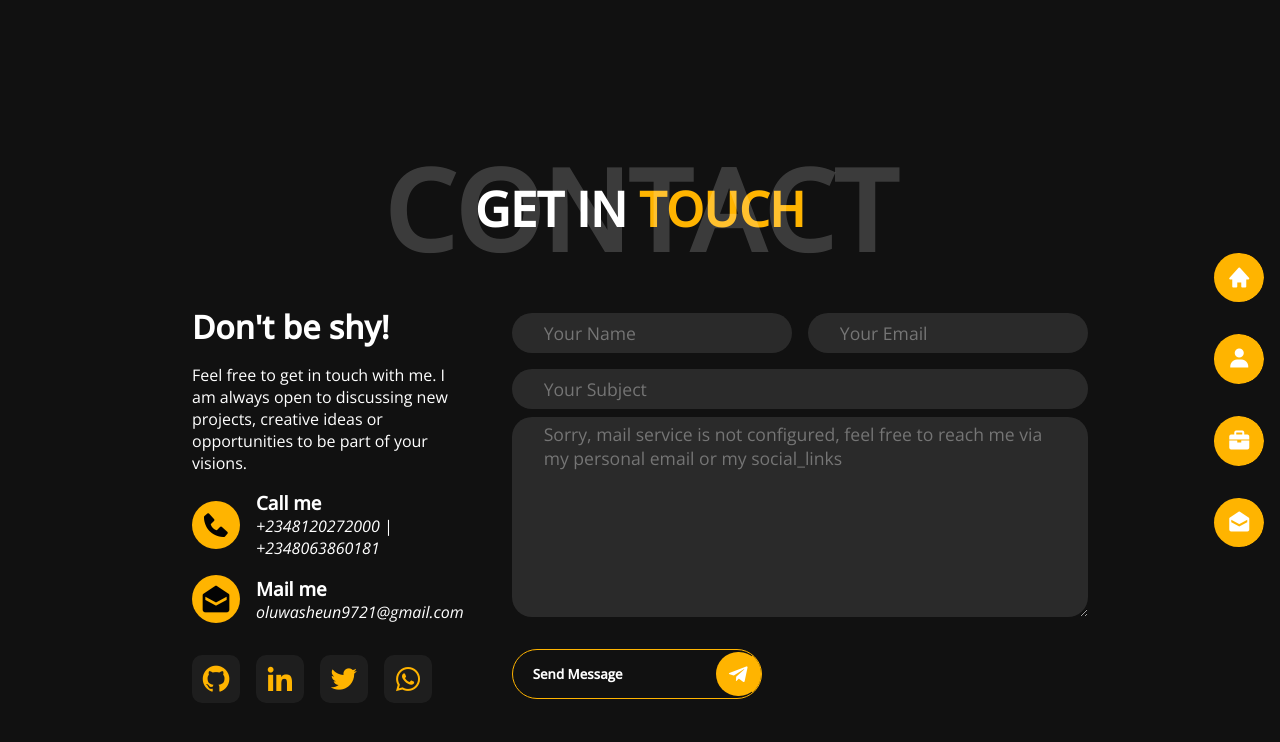
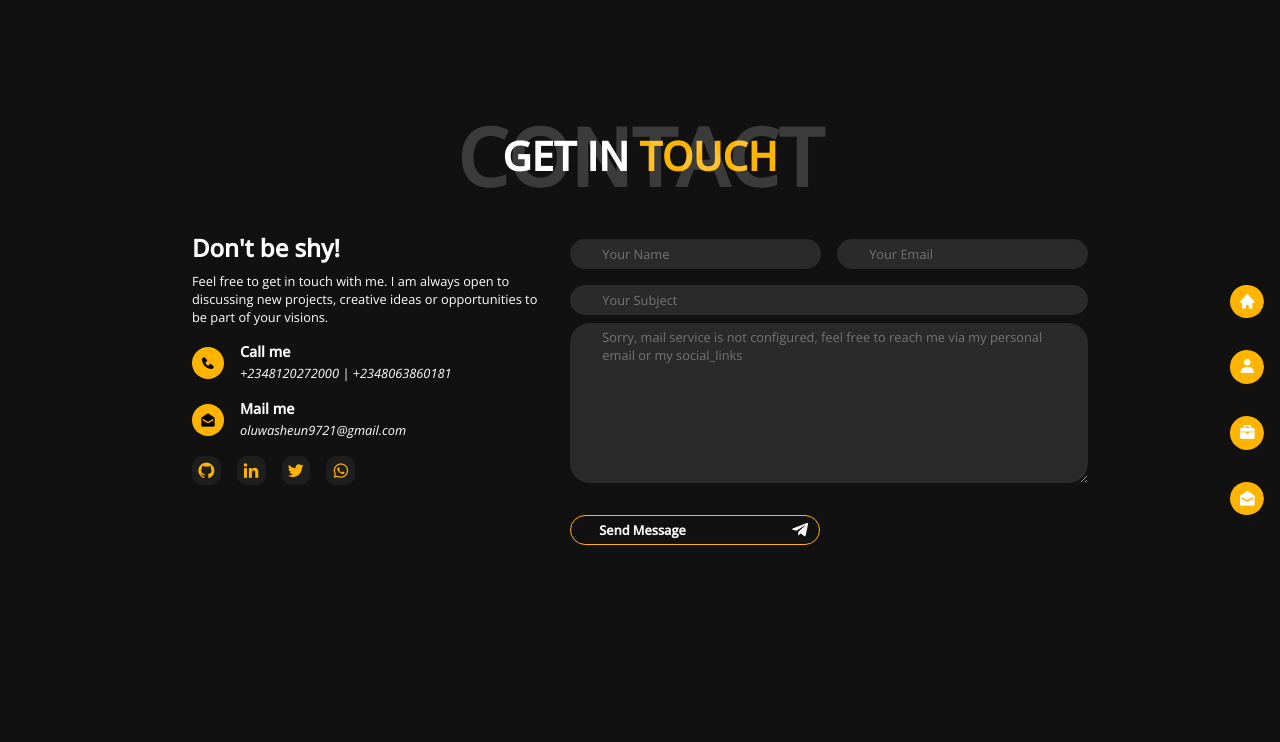
Before and after one commit to toseth97/Portfolio, a React (Create React App) app: page /contact in a window 1280 px wide. Shown: the top 742 px of the page. Built offline with nearby package versions, Linux system fonts and the light colour scheme.

Commit message:
Adjustment

```diff
--- a/src/components/About.js
+++ b/src/components/About.js
@@ -39,7 +39,7 @@ const About = () => {
                                     <i className='bx bxl-react react Icon_bg' ></i>
                                 </div>
                                 <h3>Education</h3>
-                                <h4>Bachelor Degree - University of Ibadan - 2026</h4>
+                                <h5>Bachelor Degree - University of Ibadan - 2026</h5>
                                 <p>Computer Science <em>(Currently running the program)</em></p>
                             </div>
                         </div>
--- a/src/components/Contact.js
+++ b/src/components/Contact.js
@@ -28,7 +28,7 @@ const Contact = () => {
                         <div className='Mobile_info'>
                             <i className='bx bxs-phone info_icon'></i>
                             <div>
-                                <h3>Call me</h3>
+                                <h4>Call me</h4>
                                 <em>+2348120272000 | +2348063860181</em>
 
                             </div>
@@ -36,7 +36,7 @@ const Contact = () => {
                         <div className='Mobile_info'>
                             <i className='bx bxs-envelope-open info_icon' ></i>
                             <div>
-                                <h3>Mail me</h3>
+                                <h4>Mail me</h4>
                                 <em>oluwasheun9721@gmail.com</em>
                             </div>
                         </div>
--- a/src/components/EachPortfolio.js
+++ b/src/components/EachPortfolio.js
@@ -5,11 +5,11 @@ const EachPortfolio = ({item}) => {
   return (
     <div className='Each_portfolio'>
         <div className='Img_shade'></div>
-        <img className='Portfolio_img' src={img} />
+        <img className='Portfolio_img' src={img} alt='projectImg'/>
         <div className='Portfolio_desc'>
             <h1>{title}</h1>
             <em>{desc}</em>
-            <a href={link} target='_blank'>Visit Site</a>
+            <a href={link} target='_blank' rel="noreferrer">Visit Site</a>
         </div>
     </div>
   )
--- a/src/index.css
+++ b/src/index.css
@@ -38,18 +38,18 @@ html, body, #root, .App, .Parent,.Container, .Home_resume{
   gap: 10px;
   justify-content: flex-end;
   margin: 2rem 0;
-  width: 150px;
+  width: 120px;
   border-radius: 50px;
   overflow: hidden;
   position: relative;
 }
 .Link_desc{
   position: absolute;
-  padding: 1rem;
+  padding: .5rem;
   border-radius: 50px;
   background-color: var(--yellow_back);
-  width: 50px;
-  font-size: 1.2rem;
+  width: 40px;
+  font-size: 1rem;
   opacity: 0;
   z-index: -1;
   right: 10px;
@@ -57,8 +57,8 @@ html, body, #root, .App, .Parent,.Container, .Home_resume{
   transition: .5s ease;
 }
 .Link_icon{
-  font-size: 1.5rem;
-  padding: .8rem;
+  font-size: 1.1rem;
+  padding: .5rem;
   z-index: 1;
   cursor: pointer;
   background-color: var(--yellow_back);
@@ -68,7 +68,7 @@ html, body, #root, .App, .Parent,.Container, .Home_resume{
 
 .Nav_links:hover .Link_desc{
   opacity: 1;
-  width: 170px;
+  width: 130px;
 }
 a{
   text-decoration: none;
@@ -107,10 +107,10 @@ a{
   }
 }
 .Container{
-  width: 95%;
+  width: 90%;
   justify-content: space-between;
   height: 95vh;
-  gap: 2rem;
+  gap: 1rem;
   z-index: 2;
   transform: translateY(10%);
   animation: Slide_up .5s ease-in-out forwards;
@@ -125,8 +125,8 @@ a{
 
 }
 .Img_div{
-  width: 700px;
-  border: 15px solid var(--yellow_back);
+  width: 500px;
+  border: 5px solid var(--yellow_back);
   background-color: var(--background);
   border-radius: 50px;
   overflow: hidden;
@@ -148,15 +148,15 @@ a{
 .Intro_name{
   text-transform: uppercase;
   color: var(--yellow_back);
-  font-size: 3.5rem;
-  margin-bottom: 2rem;
+  font-size: 3rem;
+  margin-bottom: 1rem;
   /* font-weight: bolder; */
 }
 .Typewriter{
-  font-size: 2.3rem;
+  font-size: 1.5rem;
   text-transform: uppercase;
   font-weight: bolder;
-  padding: .5rem 0;
+  padding:  0 0 .5rem;
 }
 .Content p{
   width: 60%;
@@ -166,10 +166,11 @@ a{
   margin-top: 2rem;
   width: 13rem;
   border: 1px solid var(--yellow_back);
-  border-radius: 30px;
+  border-radius: 50px;
   display: flex;
-  height: 50px;
+  height: 30px;
   align-items: center;
+  padding: .5rem;
   cursor: pointer;
   overflow: hidden;
   position: relative;
@@ -178,15 +179,18 @@ a{
 .Btn p{
   margin-left: 20px;
   z-index: 1;
+  outline: none;
+  border: none;
+  font-size: .8rem;
   font-weight: bolder;
   transition: .7s ease;
 }
 .Link{
-  background-color: var(--yellow_back);
+  /* background-color: var(--yellow_back); */
   color: #ffffff;
-  padding: .7rem;
+  padding: .6rem;
   position: absolute;
-  font-size: 1.4rem;
+  font-size: 1.2rem;
   right: 0;
   border-radius: 50%;
   transition: .4s ease;
@@ -196,7 +200,7 @@ a{
   right: -20px;
   height: 100px;
   border-radius: 50%;
-  width: 30px;
+  width: 0;
   background-color: var(--yellow_back);
   transition: .4s ease;
 }
@@ -231,7 +235,7 @@ a{
   justify-content: center;
   flex-direction: column;
   background-color: var(--background);
-  padding: 3rem;
+  padding: 1rem 0;
   width: 60%;
   border-radius: 20px;
   position: relative;
@@ -245,10 +249,10 @@ a{
 }
 .close{
   position: absolute;
-  font-size: 4rem;
+  font-size: 2rem;
   right: -30px;
   top:-30px;
-  padding: .5rem;
+  padding: .3rem;
   background-color: var(--yellow_back);
   border-radius: 50%;
   color: var(--black);
@@ -260,29 +264,30 @@ a{
 }
 .Resume_header div{
   position: absolute;
-  font-size: 7rem;
+  font-size: 5rem;
   font-weight: bolder;
   color: #ffffff2e;
 }
 .Resume_header h1{
-  font-size: 3rem;
+  font-size: 2.5rem;
 }
 .Resume_split{
   width: 90%;
   align-items: flex-start;
   justify-content: space-between;
-  padding: 2rem 0;
+  padding: 1rem 0;
 }
 .title{
   color: #c7c7c7b8;
-  margin: .5rem 0;
+  margin: .2rem 0;
   font-weight: bold;
+  font-size: .8rem;
 }
 .title span{
   margin-left: 10px;
 }
 .split h3{
-  font-size: 2rem;
+  font-size: 1.4rem;
   margin: 1rem 0;
 }
 .Skills_info{
@@ -293,10 +298,10 @@ a{
 }
 .Icon_bg{
   padding: .5rem;
-  font-size: 5rem;
+  font-size: 3rem;
   color: var(--black);
   background-color: #ffffff;
-  margin: .5rem;
+  margin: 0 .5rem 0 0;
   border-radius: 20px;
   transition: .5s ease;
 }
@@ -321,6 +326,7 @@ a{
   height: 100vh;
 
 }
+
 .About_sub{
   width: 90%;
 }
@@ -333,6 +339,9 @@ a{
 }
 .text_color{
   color: var(--yellow_back);
+}
+.Split_two p{
+  font-size: .8rem;
 }
 
 
@@ -349,16 +358,17 @@ a{
   gap: .5rem;
   width: 100%;
   flex-wrap: wrap;
+  padding: 2rem 0;
 }
 .Each_portfolio{
   position: relative;
-  width: 300px;
+  width: 250px;
   border-radius: 10px;
   overflow: hidden;
 }
 .Portfolio_img{
   width: 100%;
-  height: 200px;
+
 }
 .Img_shade{
   width: 600%;
@@ -378,10 +388,10 @@ a{
   right: 0;
   opacity: 0;
   margin: auto;
-  width: 300px;
+  width: 250px;
   text-align: center;
   height: 310px;
-  padding: 2rem;
+  padding: 1rem;
   z-index: 2;
 }
 
@@ -395,10 +405,15 @@ a{
 
 .Portfolio_desc h1{
   margin-bottom: 1rem;
+  font-size: 1rem;
+}
+.Portfolio_desc em{
+  font-size: .7rem;
 }
 .Portfolio_desc a{
-  padding: .5rem 2rem;
+  padding: .1rem 2rem;
   margin-top: 1rem;
+  font-size: .8rem;
   background-color: var(--yellow_back);
   border-radius: 10px;
 }
@@ -414,7 +429,7 @@ a{
   justify-content: center;
   background-color: var(--background);
   overflow: hidden;
-  padding: 10rem 0 0;
+  padding: 7rem 0 0;
 }
 .Contact_container, .Contact_body{
   width: 100%;
@@ -434,18 +449,21 @@ a{
 
 }
 .Contact_body{
-  gap: 3rem;
-  margin-top: 2rem;
+  gap: 1rem;
+  margin-top: 1rem;
 }
 .Contact_info{
-  width: 40%;
+  width: 70%;
 }
 .Contact_mail{
   width: 100%;
 }
-
+.Contact_info h1{
+  font-size: 1.5rem;
+}
 .Contact_info p{
-  margin: 1rem 0;
+  margin: .5rem 0;
+  font-size: .8rem;
 }
 .Mobile_info{
   display: flex;
@@ -453,19 +471,25 @@ a{
   margin: 1rem 0;
 }
 .info_icon{
-  font-size: 2rem;
+  font-size: 1rem;
   padding: .5rem;
   border-radius: 50%;
   color: var(--black);
   background-color: var(--yellow_back);
   margin-right: 1rem;
 }
+.Mobile_info div h4{
+  font-size: .9rem;
+}
+.Mobile_info div em{
+  font-size: .8rem;
+}
 .Social_links{
-  margin-top: 2rem;
+  margin-top: .5rem;
 }
 .social{
-  font-size: 2rem;
-  padding: .5rem;
+  font-size: 1.2rem;
+  padding: .3rem;
   margin-right: 1rem;
   border-radius: 10px;
   color: var(--yellow_back);
@@ -477,7 +501,6 @@ a{
 .Input_div{
   width: 100%;
   position: relative;
-  height: 40px;
   display: flex;
   align-items: center;
   margin: .5rem 0;
@@ -489,17 +512,17 @@ a{
 }
 .Input_div input, .Input_div textarea{
   width: 100%;
-  height: 40px;
+  height: 30px;
   border: none;
   outline: none;
   border-radius: 20px;
   padding: .3rem 2rem ;
-  font-size: 1.1rem;
+  font-size: .8rem;
   background-color: #ffffff1b;
 }
 
 .textarea, .textarea textarea{
-  height: 200px;
+  height: 10rem;
 }
 .Form_div{
   gap: 1rem;
@@ -636,6 +659,7 @@ a{
   }
   .Each_portfolio{
     width: 90%;
+    margin: .5rem 0;
   }
   .Portfolio_img{
     height: 150px;
@@ -725,7 +749,7 @@ a{
   .Resume_split{
     justify-content: center;
     align-items: center;
-    width: 100%;
+    width: 90%;
 
   }
   .Personal_info{
@@ -760,7 +784,7 @@ a{
   }
   .Download{
     width: 230px;
-    margin-bottom: 2rem;
+    margin-bottom: 4rem;
   }
   .Download p{
     margin-left: 20px;
```
